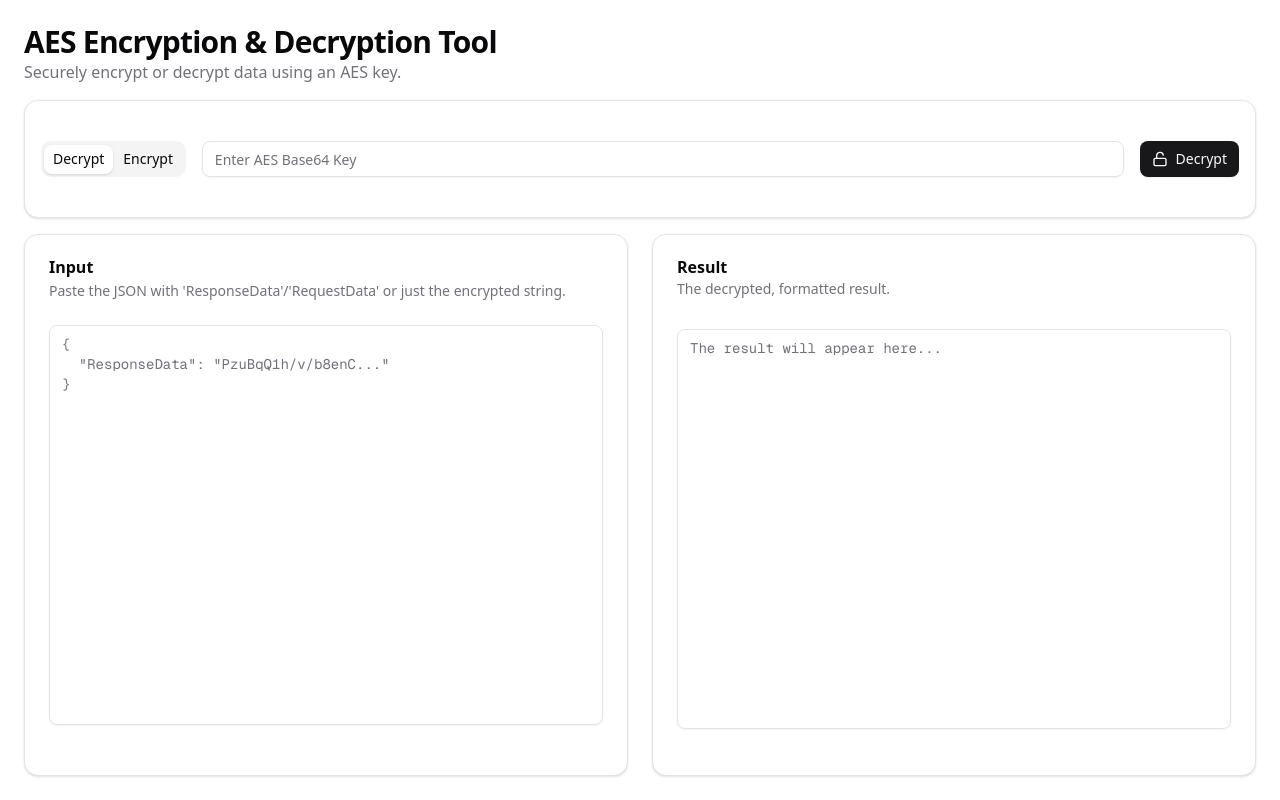
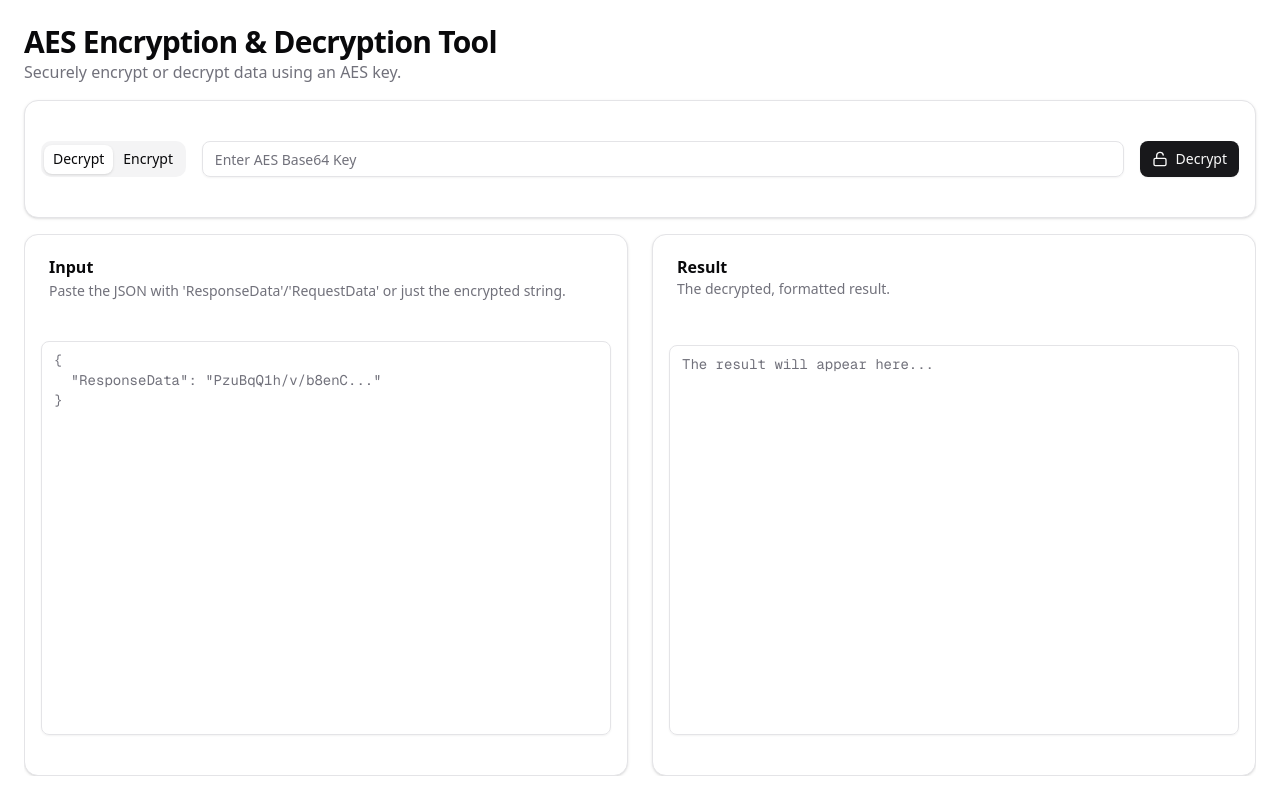
Before and after one commit to imdinnesh/cryptic, a Next.js app: page / in a window 1280 px wide. Built offline with nearby package versions, Linux system fonts and the light colour scheme.

Commit message:
fix: layout v2

```diff
--- a/components/form.tsx
+++ b/components/form.tsx
@@ -18,15 +18,6 @@ import { Textarea } from "@/components/ui/textarea";
 import { encryptResponse, decryptRequest } from "@/lib/crypto";
 import { toast } from "sonner";
 
-// Mock functions for demonstration
-// const encryptResponse = (text: string, key: string) => `{"ResponseData":"${btoa(text)}:${btoa(key)}"}`;
-// const decryptRequest = (text: string, key: string) => {
-//     if (!text || !key) throw new Error("Invalid input or key");
-//     const [data, k] = text.split(':');
-//     if (atob(k) !== key) throw new Error("Invalid key");
-//     return `{"message": "Decrypted successfully!", "original_payload": "${atob(data)}", "length": ${atob(data).length}, "processed": true, "extra": null}`;
-// };
-
 export default function CryptoTool() {
     const [inputText, setInputText] = useState("");
     const [key, setKey] = useState("");
@@ -35,7 +26,6 @@ export default function CryptoTool() {
     const [isError, setIsError] = useState(false);
     const [copied, setCopied] = useState(false);
 
-    // Effect to reset fields when switching modes
     useEffect(() => {
         setInputText("");
         setResult("");
@@ -57,17 +47,16 @@ export default function CryptoTool() {
                 const encrypted = encryptResponse(inputText, key);
                 const responsePayload = { RequestData: encrypted };
                 setResult(JSON.stringify(responsePayload, null, 2));
-            } else { // Decrypt mode
+            } else {
                 let encryptedPayload: string;
                 try {
                     const parsedInput = JSON.parse(inputText);
                     const data = parsedInput.ResponseData || parsedInput.RequestData;
-                    if (typeof data !== 'string' || data.trim() === '') {
+                    if (typeof data !== "string" || data.trim() === "") {
                         throw new Error("Input JSON must contain a non-empty string for 'ResponseData' or 'RequestData'.");
                     }
                     encryptedPayload = data;
                 } catch (e: any) {
-                    // If parsing fails, treat input as a raw encrypted string
                     if (inputText.trim()) {
                         encryptedPayload = inputText;
                     } else {
@@ -77,11 +66,9 @@ export default function CryptoTool() {
 
                 const decrypted = decryptRequest(encryptedPayload, key);
                 try {
-                    // Try to format if the result is valid JSON
                     const jsonObject = JSON.parse(decrypted);
                     setResult(JSON.stringify(jsonObject, null, 2));
-                } catch (jsonError) {
-                    // Otherwise, show the raw decrypted string
+                } catch {
                     setResult(decrypted);
                 }
             }
@@ -101,7 +88,6 @@ export default function CryptoTool() {
         }
     };
 
-    // Helper to provide contextual information about the input text
     const generateInputDescription = () => {
         if (!inputText) {
             return mode === "encrypt"
@@ -110,7 +96,7 @@ export default function CryptoTool() {
         }
         try {
             const parsed = JSON.parse(inputText);
-            const key = parsed.ResponseData ? 'ResponseData' : 'RequestData';
+            const key = parsed.ResponseData ? "ResponseData" : "RequestData";
             if (parsed[key]) return `Valid JSON detected. ${key} length: ${parsed[key].length}`;
             return "Valid JSON, but 'ResponseData' or 'RequestData' key is missing.";
         } catch {
@@ -118,11 +104,10 @@ export default function CryptoTool() {
         }
     };
 
-    const isEncrypt = mode === 'encrypt';
+    const isEncrypt = mode === "encrypt";
 
     return (
-        // CHANGE: Main container now uses flex-col and h-screen to better manage space.
-        <div className="flex h-screen w-full flex-col bg-background p-4 sm:p-6">
+        <div className="flex h-screen w-full flex-col bg-background p-4 sm:p-6 overflow-hidden">
             <header className="mb-4 shrink-0">
                 <h1 className="text-2xl font-bold tracking-tight sm:text-3xl">
                     AES Encryption & Decryption Tool
@@ -132,7 +117,6 @@ export default function CryptoTool() {
                 </p>
             </header>
 
-            {/* CHANGE: A single, compact control panel card for all actions. */}
             <Card className="mb-4 shrink-0">
                 <CardContent className="flex flex-col items-center gap-4 p-4 sm:flex-row">
                     <Tabs
@@ -160,16 +144,13 @@ export default function CryptoTool() {
                 </CardContent>
             </Card>
 
-            {/* CHANGE: This grid now grows to fill the remaining vertical space. */}
-            <div className="grid flex-1 grid-cols-1 gap-6 md:grid-cols-2">
-                {/* CHANGE: Card and its content use flex to allow the textarea to grow. */}
-                <Card className="flex flex-col">
+            <div className="grid flex-1 grid-cols-1 gap-6 md:grid-cols-2 overflow-hidden">
+                <Card className="flex flex-col overflow-hidden">
                     <CardHeader>
                         <CardTitle>Input</CardTitle>
                         <CardDescription>{generateInputDescription()}</CardDescription>
                     </CardHeader>
-                    {/* CHANGE: Textarea is now flexible and will fill the card's space. */}
-                    <CardContent className="flex-1">
+                    <CardContent className="flex-1 overflow-hidden p-4">
                         <Textarea
                             spellCheck="false"
                             placeholder={
@@ -179,12 +160,12 @@ export default function CryptoTool() {
                             }
                             value={inputText}
                             onChange={(e) => setInputText(e.target.value)}
-                            className="h-[400px] min-h-[200px] resize-none font-mono"
+                            className="h-full min-h-[200px] w-full flex-1 resize-none overflow-auto font-mono"
                         />
                     </CardContent>
                 </Card>
 
-                <Card className="flex flex-col">
+                <Card className="flex flex-col overflow-hidden">
                     <CardHeader>
                         <div className="flex items-start justify-between">
                             <div className="space-y-1">
@@ -197,18 +178,24 @@ export default function CryptoTool() {
                             </div>
                             {result && !isError && (
                                 <Button variant="ghost" size="icon" onClick={handleCopy}>
-                                    {copied ? <Check className="h-5 w-5 text-green-500" /> : <Copy className="h-5 w-5" />}
+                                    {copied ? (
+                                        <Check className="h-5 w-5 text-green-500" />
+                                    ) : (
+                                        <Copy className="h-5 w-5" />
+                                    )}
                                     <span className="sr-only">Copy to Clipboard</span>
                                 </Button>
                             )}
                         </div>
                     </CardHeader>
-                    <CardContent className="flex-1">
+                    <CardContent className="flex-1 overflow-hidden p-4">
                         <Textarea
                             placeholder="The result will appear here..."
                             value={result}
                             readOnly
-                            className={`min-h-[200px] h-[400px] resize-none font-mono ${isError ? "text-red-500" : ""}`}
+                            className={`w-full h-full min-h-[200px] flex-1 resize-none overflow-auto font-mono ${
+                                isError ? "text-red-500" : ""
+                            }`}
                         />
                     </CardContent>
                 </Card>
```
